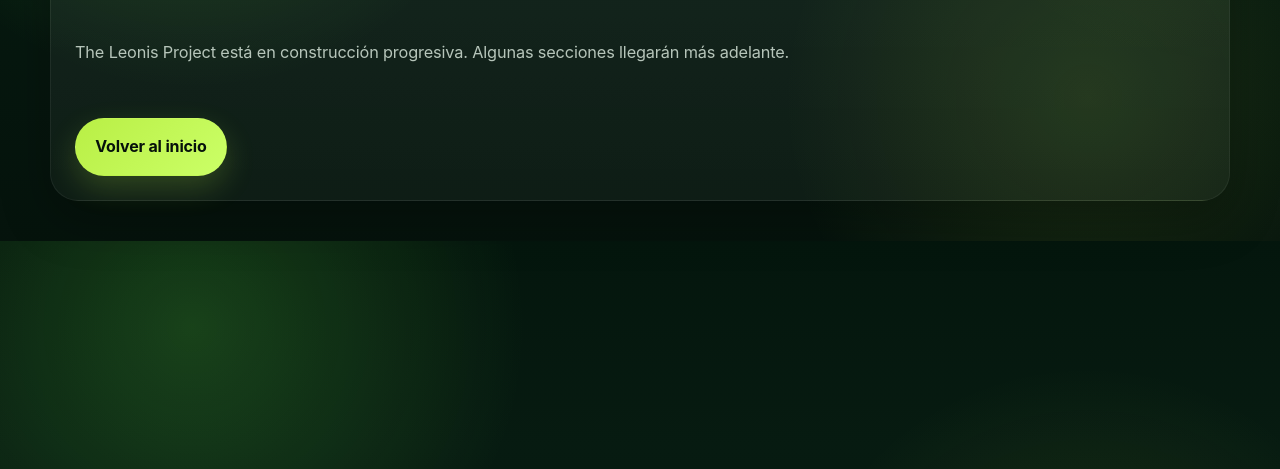
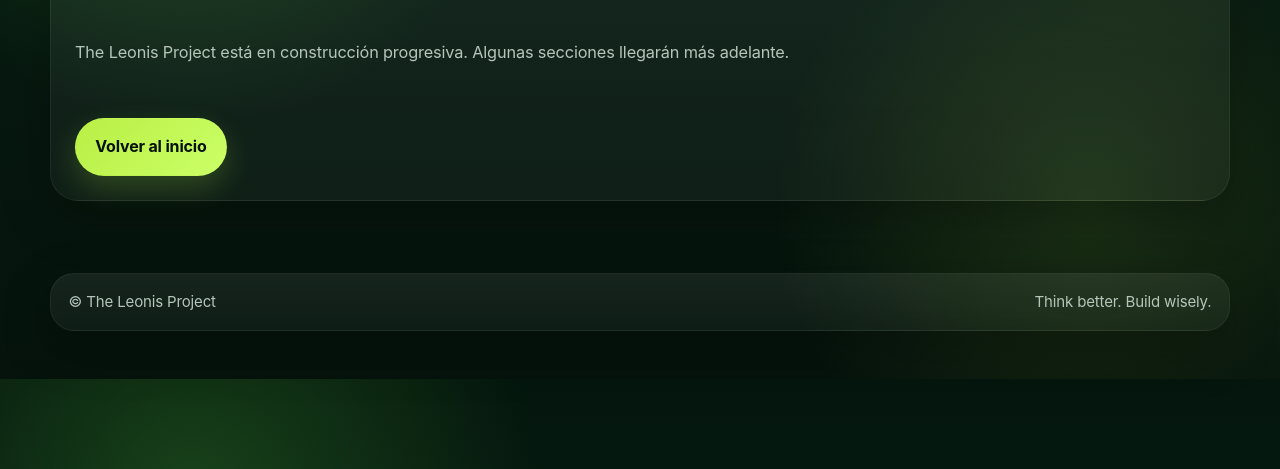
Before and after one commit to LeonisG/LeonisG.github.io, a plain HTML site: page 404.html in a window 1280 px wide. Shown: the part 331-800 px from the top of the page. Drawn offline with Linux system fonts and the light colour scheme.

Commit message:
update footer error 404

```diff
--- a/404.html
+++ b/404.html
@@ -29,5 +29,11 @@
       </div>
     </div>
   </main>
+  <footer class="footer">
+    <div class="container footer-box">
+      <div>© The Leonis Project</div>
+      <div>Think better. Build wisely.</div>
+    </div>
+  </footer>
 </body>
 </html>
```
